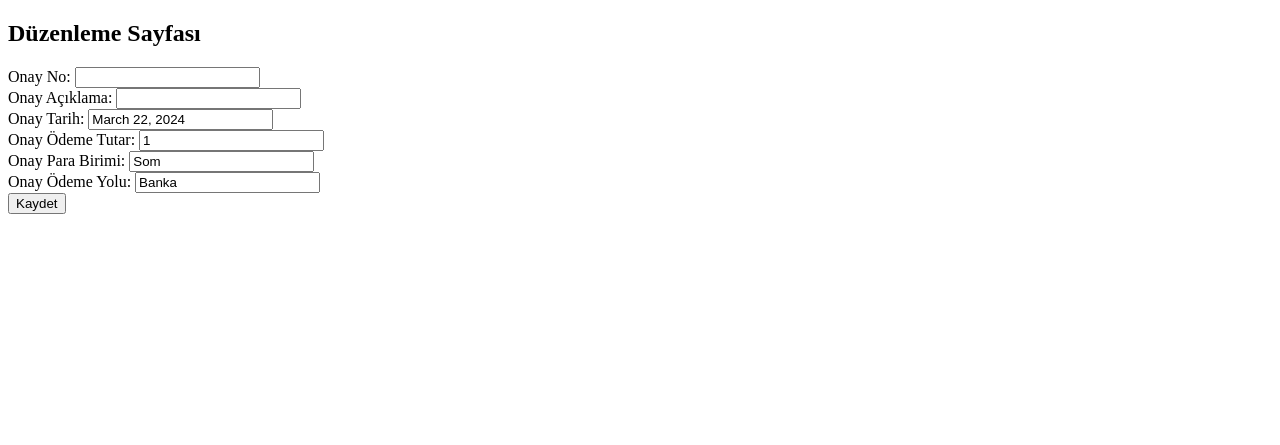
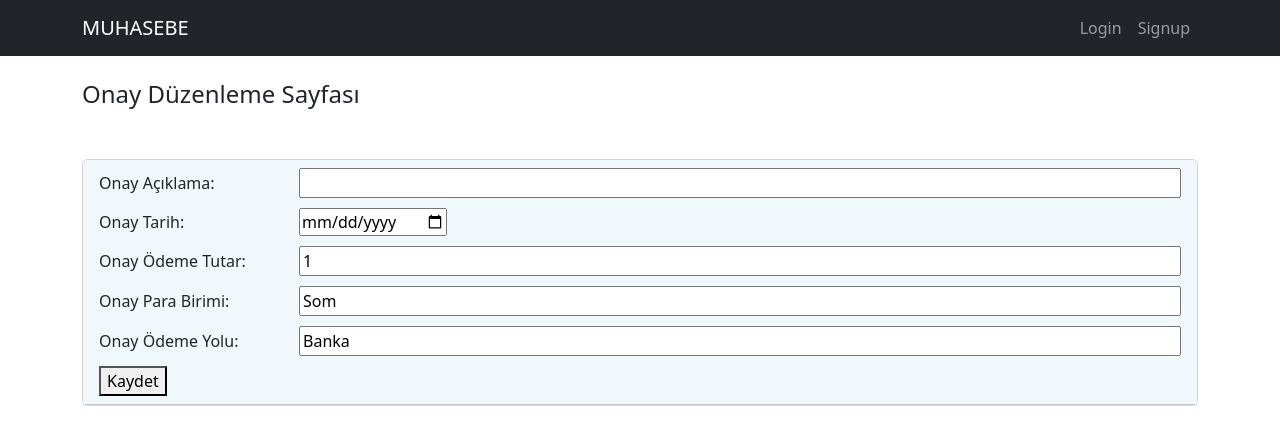
Before and after one commit to Yuziba/muhasebe03, a Django app: page /edit_onay_bilgi/295/ in a window 1280 px wide. Shown: the top 445 px of the page. Run offline with Django 4.2, Linux system fonts and the light colour scheme; data comes from the database, SQL or seed files in the repository; both versions use the stored data as it was after the commit; some libraries are stand-ins or nearby versions.

Commit message:
edit alaniduzenlendi

```diff
--- a/muhapp/templates/muhapp/edit_register_onay.html
+++ b/muhapp/templates/muhapp/edit_register_onay.html
@@ -1,31 +1,50 @@
-<!DOCTYPE html>
-<html>
-<head>
-    <title>Düzenleme Sayfası</title>
-</head>
-<body>
-    <h2>Düzenleme Sayfası</h2>
+{% extends "base.html" %}
+
+{% block content %}
+
+<div class="container">
+    <h4 style="margin-bottom: 50px;">Onay Düzenleme Sayfası</h4>
     <form method="post">
         {% csrf_token %}
-        <label for="onay_no">Onay No:</label>
+        <!--
+            <label for="onay_no">Onay No:</label>
         <input type="text" name="onay_no" value="{{ onay_bilgi.onay_no }}"><br>
+        -->
+        <div class="card">
+            <div class="card-header" style="align-items: center; background-color: #f1f8fc; ">
 
-        <label for="onay_aciklama">Onay Açıklama:</label>
-        <input type="text" name="onay_aciklama" value="{{ onay_bilgi.onay_aciklama }}"><br>
+                <div style="text-align:left; display: flex; align-items: center; padding-bottom:10px;">
+                    <label for="onay_aciklama" style="width: 200px;">Onay Açıklama:</label>
+                    <input type="text" name="onay_aciklama" style="flex: 1;" value="{{ onay_bilgi.onay_aciklama }}"><br>
+                </div>
 
-        <label for="onay_tarih">Onay Tarih:</label>
-        <input type="text" name="onay_tarih" value="{{ onay_bilgi.onay_tarih }}"><br>
 
-        <label for="onay_odemetutar">Onay Ödeme Tutar:</label>
-        <input type="text" name="onay_odemetutar" value="{{ onay_bilgi.onay_odemetutar }}"><br>
+                <div style="text-align:left; display: flex; align-items: center; padding-bottom:10px;">
+                    <label for="onay_tarih" style="width: 200px;">Onay Tarih:</label>
+                    <input type="date" name="onay_tarih"  value="{{ onay_bilgi.onay_tarih }}"><br>
+                </div>
 
-        <label for="onay_parabirimi">Onay Para Birimi:</label>
-        <input type="text" name="onay_parabirimi" value="{{ onay_bilgi.onay_parabirimi }}"><br>
+                <div style="text-align:left; display: flex; align-items: center; padding-bottom:10px;">
+                    <label for="onay_odemetutar" style="width: 200px;">Onay Ödeme Tutar:</label>
+                    <input type="text" name="onay_odemetutar" style="flex: 1;" value="{{ onay_bilgi.onay_odemetutar }}"><br>
+                </div>
 
-        <label for="onay_odemeyolu">Onay Ödeme Yolu:</label>
-        <input type="text" name="onay_odemeyolu" value="{{ onay_bilgi.onay_odemeyolu }}"><br>
+                <div style="text-align:left; display: flex; align-items: center; padding-bottom:10px;">
+                    <label for="onay_parabirimi" style="width: 200px;">Onay Para Birimi:</label>
+                    <input type="text" name="onay_parabirimi" style="flex: 1;" value="{{ onay_bilgi.onay_parabirimi }}"><br>
+                </div>
 
-        <button type="submit">Kaydet</button>
+                <div style="text-align:left; display: flex; align-items: center; padding-bottom:10px;">
+                    <label for="onay_odemeyolu" style="width: 200px;">Onay Ödeme Yolu:</label>
+                    <input type="text" name="onay_odemeyolu" style="flex: 1;" value="{{ onay_bilgi.onay_odemeyolu }}"><br>
+                </div>
+
+                <button type="submit">Kaydet</button>
+            </div>
+
+        </div>
+
     </form>
-</body>
-</html>
+</div>
+
+{% endblock %}
--- a/muhapp/views.py
+++ b/muhapp/views.py
@@ -165,7 +165,7 @@ def edit_onay_bilgi(request, id):
 
     if request.method == 'POST':
         # POST verilerini al
-        onay_no = request.POST.get('onay_no')
+        #onay_no = request.POST.get('onay_no')
         onay_aciklama = request.POST.get('onay_aciklama')
         onay_tarih = request.POST.get('onay_tarih')
         onay_odemetutar = request.POST.get('onay_odemetutar')
@@ -173,7 +173,7 @@ def edit_onay_bilgi(request, id):
         onay_odemeyolu = request.POST.get('onay_odemeyolu')
 
         # Modeli güncelle
-        onay_bilgi.onay_no = onay_no
+        #onay_bilgi.onay_no = onay_no
         onay_bilgi.onay_aciklama = onay_aciklama
         onay_bilgi.onay_tarih = onay_tarih
         onay_bilgi.onay_odemetutar = onay_odemetutar
```
Also changed, not shown: db.sqlite3.
